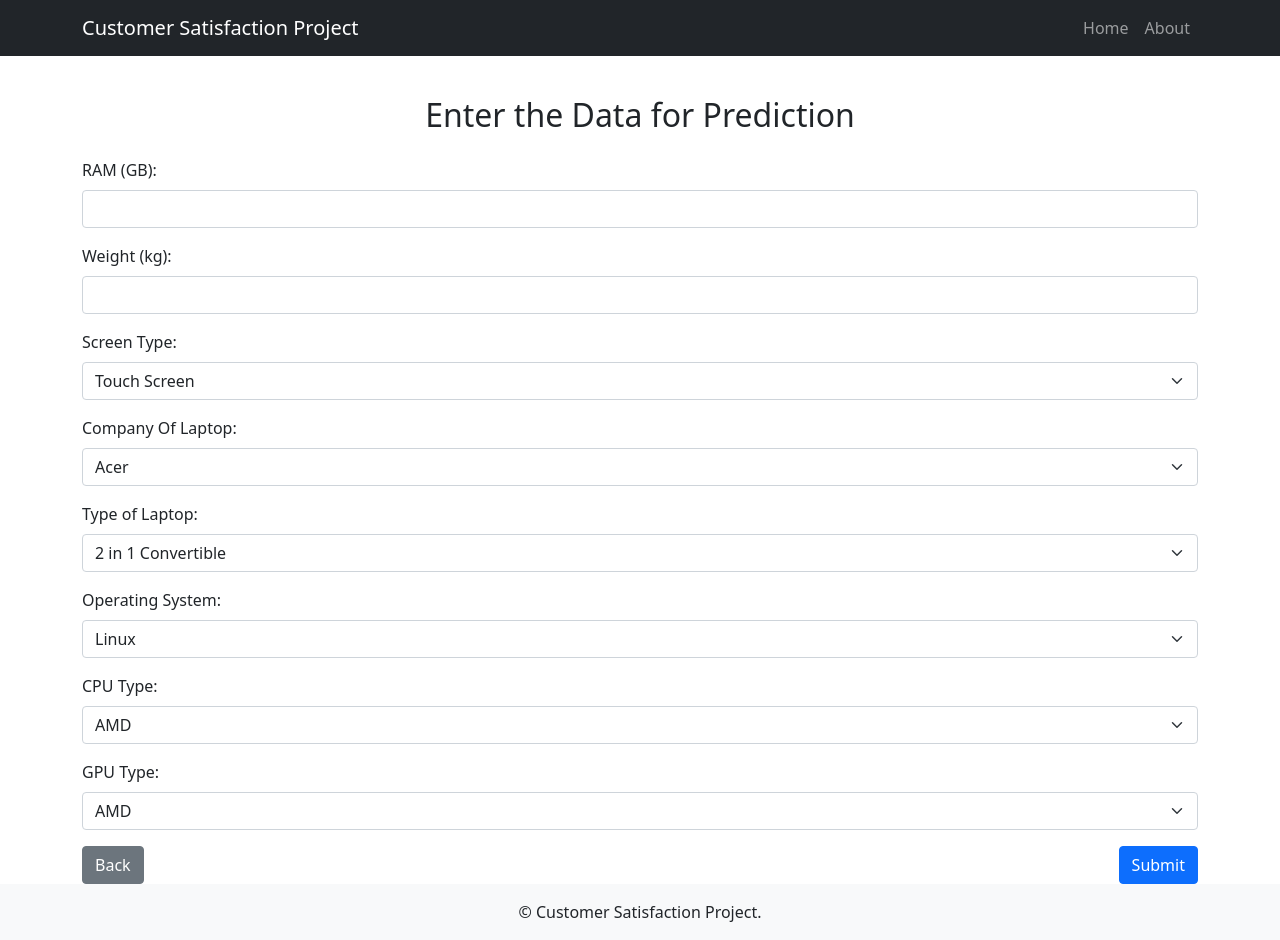
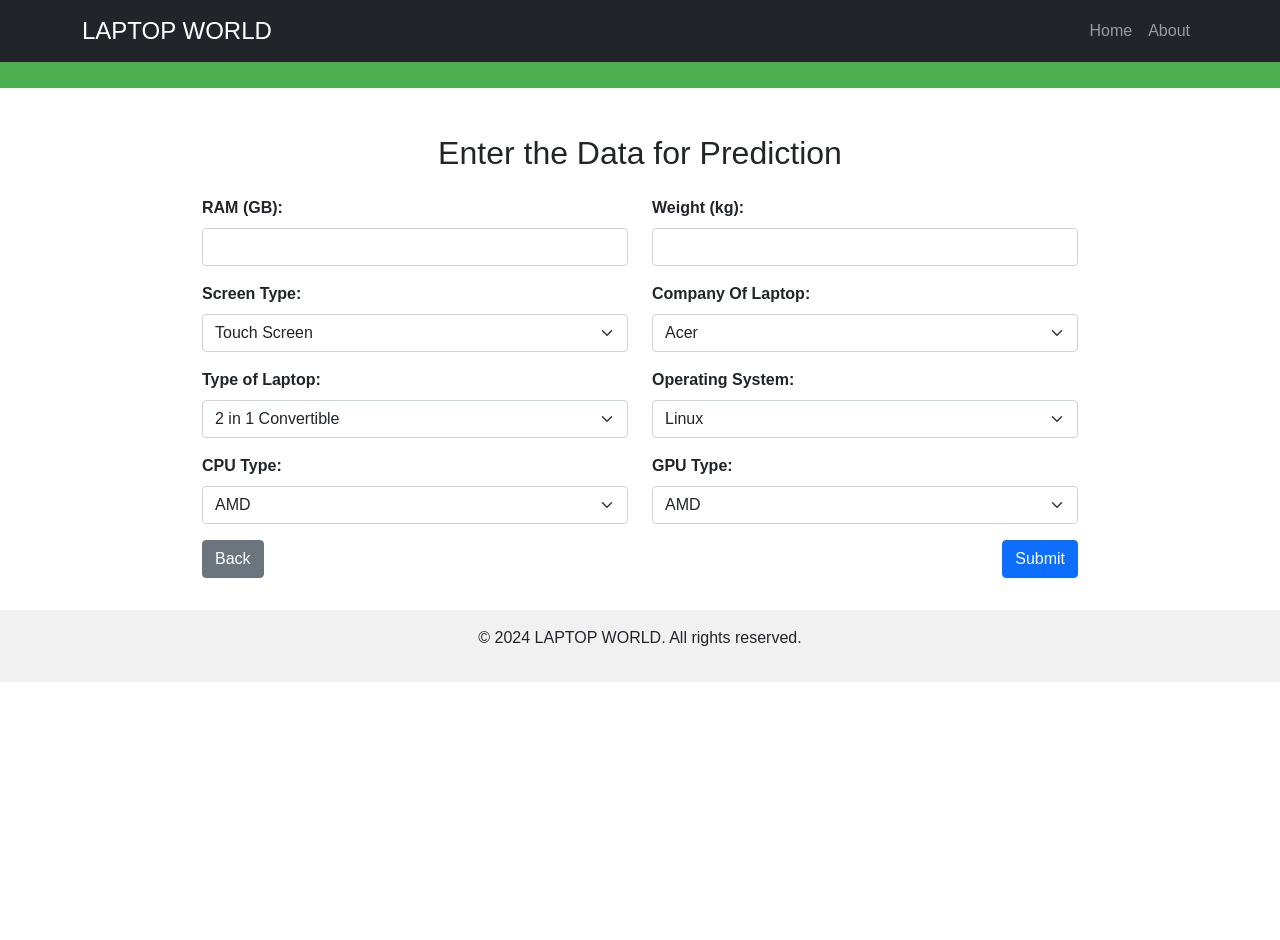
Before and after one commit to KeshavMaheshwari21/Python-DS, a Flask app: page /project in a window 1280 px wide. After the commit the page ends 682 px from the top, so only its background shows below. Run offline with Flask 3, Linux system fonts and the light colour scheme; parts of the project's set-up code (start-up, migrations or seed data) failed here and were passed over; some libraries are stand-ins or nearby versions.

Commit message:
Update project.html

```diff
--- a/Projects/Laptop Price Predictation/templates/project.html
+++ b/Projects/Laptop Price Predictation/templates/project.html
@@ -10,13 +10,69 @@
     <link rel="stylesheet" href="https://cdnjs.cloudflare.com/ajax/libs/font-awesome/6.1.1/css/all.min.css"
         integrity="sha512-KfkfwYDsLkIlwQp6LFnl8zNdLGxu9YAA1QvwINks4PhcElQSvqcyVLLD9aMhXd13uQjoXtEKNosOWaZqXgel0g=="
         crossorigin="anonymous" referrerpolicy="no-referrer" />
+    <style>
+        body {
+            font-family: Arial, sans-serif;
+            margin: 0;
+            padding: 0;
+            box-sizing: border-box;
+        }
+
+        header {
+            background-color: #4CAF50;
+            color: white;
+            padding: 1em;
+            text-align: center;
+        }
+
+        nav {
+            background-color: #4CAF50;
+            color: white;
+        }
+
+        .navbar-brand {
+            font-size: 1.5rem;
+        }
+
+        footer {
+            background-color: #f1f1f1;
+            text-align: center;
+            padding: 1em;
+            position: relative;
+            width: 100%;
+            bottom: 0;
+        }
+
+        .form-container {
+            margin: 2em auto;
+            max-width: 900px;
+        }
+
+        .form-label {
+            font-weight: bold;
+        }
+
+        .btn-secondary {
+            margin-right: 1em;
+        }
+
+        @media (max-width: 600px) {
+            .form-container {
+                margin: 1em;
+            }
+        }
+    </style>
 </head>
 
 <body>
 
+    <header>
+        <h1>LAPTOP WORLD</h1>
+    </header>
+
     <nav class="navbar navbar-expand-lg navbar-dark bg-dark fixed-top">
         <div class="container">
-            <a class="navbar-brand" href="#">Customer Satisfaction Project</a>
+            <a class="navbar-brand" href="#">LAPTOP WORLD</a>
             <button class="navbar-toggler" type="button" data-bs-toggle="collapse"
                 data-bs-target="#navbarSupportedContent" aria-controls="navbarSupportedContent" aria-expanded="false"
                 aria-label="Toggle navigation">
@@ -35,21 +91,24 @@
         </div>
     </nav>
 
-    <div class="container mt-5 pt-5">
-        <h2 class="text-center mb-4">Enter the Data for Prediction</h2>
+    <div class="container form-container mt-5 pt-5" style="margin-top: -50px;">
+        <h2 class="text-center mb-4" style="margin-top: -50px;">Enter the Data for Prediction</h2>
 
         <form action="{{ url_for('prediction') }}" method="post" id="contact-form">
-            <div class="mb-3">
+            <div class="row mb-3">
+                <div class="col-md-6">
                     <label for="ram" class="form-label">RAM (GB):</label>
                     <input type="number" name="ram" id="ram" class="form-control" required min="1" step="any">
                 </div>
 
-            <div class="mb-3">
+                <div class="col-md-6">
                     <label for="weight" class="form-label">Weight (kg):</label>
                     <input type="number" name="weight" id="weight" class="form-control" required min="0" step="any">
                 </div>
+            </div>
 
-            <div class="mb-3">
+            <div class="row mb-3">
+                <div class="col-md-6">
                     <label for="screen-type" class="form-label">Screen Type:</label>
                     <select id="screen-type" name="screen_type" class="form-select" required>
                         <option value="touchscreen">Touch Screen</option>
@@ -58,7 +117,7 @@
                     </select>
                 </div>
 
-            <div class="mb-3">
+                <div class="col-md-6">
                     <label for="company" class="form-label">Company Of Laptop:</label>
                     <select id="company" name="company" class="form-select" required>
                         <option value="acer">Acer</option>
@@ -72,8 +131,10 @@
                         <option value="other">Other</option>
                     </select>
                 </div>
+            </div>
 
-            <div class="mb-3">
+            <div class="row mb-3">
+                <div class="col-md-6">
                     <label for="laptop-type" class="form-label">Type of Laptop:</label>
                     <select id="laptop-type" name="laptop_type" class="form-select" required>
                         <option value="in21">2 in 1 Convertible</option>
@@ -85,7 +146,7 @@
                     </select>
                 </div>
 
-            <div class="mb-3">
+                <div class="col-md-6">
                     <label for="opsys" class="form-label">Operating System:</label>
                     <select id="opsys" name="opsys" class="form-select" required>
                         <option value="linux">Linux</option>
@@ -94,8 +155,10 @@
                         <option value="other">Other</option>
                     </select>
                 </div>
+            </div>
 
-            <div class="mb-3">
+            <div class="row mb-3">
+                <div class="col-md-6">
                     <label for="cpu" class="form-label">CPU Type:</label>
                     <select id="cpu" name="cpu" class="form-select" required>
                         <option value="amd">AMD</option>
@@ -106,13 +169,14 @@
                     </select>
                 </div>
 
-            <div class="mb-3">
+                <div class="col-md-6">
                     <label for="gpu" class="form-label">GPU Type:</label>
                     <select id="gpu" name="gpu" class="form-select" required>
                         <option value="amd">AMD</option>
                         <option value="intel">Intel</option>
                         <option value="nvidia">Nvidia</option>
                     </select>
+                </div>
             </div>
 
             <div class="d-flex justify-content-between">
@@ -122,10 +186,8 @@
         </form>
     </div>
 
-    <footer class="footer bg-light text-center py-3">
-        <div class="container">
-            <p class="mb-0">&copy; Customer Satisfaction Project.</p>
-        </div>
+    <footer>
+        <p>&copy; 2024 LAPTOP WORLD. All rights reserved.</p>
     </footer>
 
     <script src="https://cdn.jsdelivr.net/npm/bootstrap@5.1.3/dist/js/bootstrap.bundle.min.js"></script>
```
Lines whose indentation alone changed are shown as unchanged.
